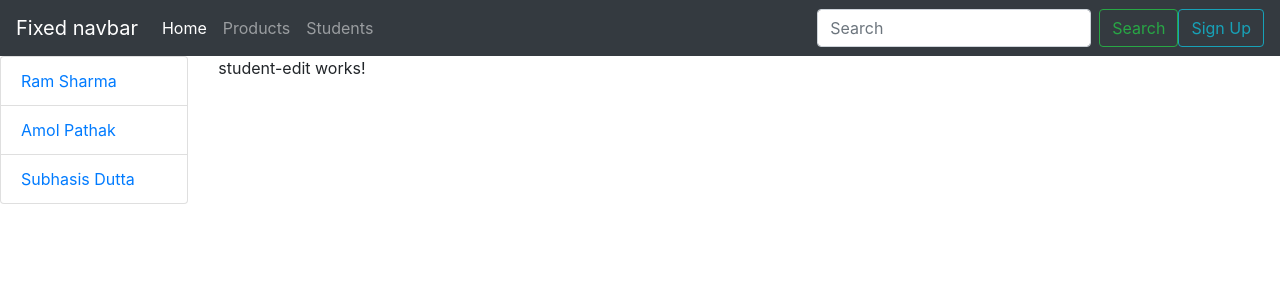
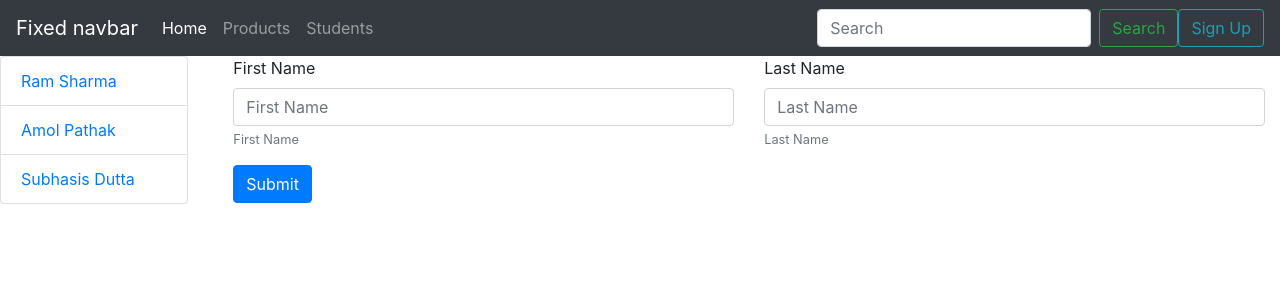
Before and after one commit to jrp1414/December2020Batch2, an Angular app: page /students/1/edit in a window 1280 px wide. Shown: the top 300 px of the page. Built offline with nearby package versions, Linux system fonts and the light colour scheme.

Commit message:
Reactive Forms Ex 1

```diff
--- a/src/app/app.module.ts
+++ b/src/app/app.module.ts
@@ -3,11 +3,9 @@ import { NgModule } from '@angular/core';
 import { FormsModule } from '@angular/forms';
 import { Route, RouterModule } from '@angular/router';
 
-import { AppComponent } from './app.component';
-import { StringInterpolationComponent } from './string-interpolation/string-interpolation.component';
-import { PropertyBindingComponent } from './property-binding/property-binding.component';
-import { EventBindingComponent } from './event-binding/event-binding.component';
-import { TwowayBindingComponent } from './twoway-binding/twoway-binding.component';
+import {AppComponent,EventBindingComponent,HeaderComponent,StringInterpolationComponent,
+        PropertyBindingComponent,TwowayBindingComponent,HomeComponent} from "./components.index";
+
 import { ProductsComponent } from './products/products.component';
 import { ProductThumbnailComponent } from './products/product-thumbnail/product-thumbnail.component';
 import { ShortenPipe } from './shared/pipes/shorten.pipe';
@@ -18,8 +16,6 @@ import { UnlessDirective } from './shared/directives/unless.directive';
 import { TempProductsComponent } from './temp-products/temp-products.component';
 import { LoggerService } from './services/logger.service';
 import { ProductService } from './services/product.service';
-import { HeaderComponent } from './header/header.component';
-import { HomeComponent } from './home/home.component';
 import { ProductDetailsComponent } from './product-details/product-details.component';
 import { StudentsModule } from './students/students.module';
 import { SignupComponent } from './signup/signup.component';
--- a/src/app/students/student-edit/student-edit.component.html
+++ b/src/app/students/student-edit/student-edit.component.html
@@ -1 +1,21 @@
-<p>student-edit works!</p>
+<div class="container">
+    <form [formGroup]="studentEditForm" (ngSubmit)="onSubmit()">
+        <div class="row">
+            <div class="col-md-6">
+                <div class="form-group">
+                  <label for="FirstName">First Name</label>
+                  <input type="text" class="form-control" formControlName="FirstName" id="FirstName" aria-describedby="helpId" placeholder="First Name">
+                  <small id="helpId" class="form-text text-muted">First Name</small>
+                </div>
+            </div>
+            <div class="col-md-6">
+                <div class="form-group">
+                    <label for="LastName">Last Name</label>
+                    <input type="text" class="form-control" id="LastName" formControlName="LastName" aria-describedby="helpId" placeholder="Last Name">
+                    <small id="helpId" class="form-text text-muted">Last Name</small>
+                  </div>
+            </div>
+        </div>
+        <button type="submit" class="btn btn-primary">Submit</button>
+    </form>
+</div>
--- a/src/app/students/student-edit/student-edit.component.ts
+++ b/src/app/students/student-edit/student-edit.component.ts
@@ -1,4 +1,5 @@
 import { Component, OnInit } from '@angular/core';
+import { FormControl, FormGroup } from '@angular/forms';
 
 @Component({
   selector: 'app-student-edit',
@@ -7,9 +8,21 @@ import { Component, OnInit } from '@angular/core';
 })
 export class StudentEditComponent implements OnInit {
 
+  studentEditForm:FormGroup;
+  // firstName:FormControl = new FormControl();
+  // lastName:FormControl = new FormControl();
+
   constructor() { }
 
   ngOnInit(): void {
+    this.studentEditForm = new FormGroup({
+      FirstName: new FormControl(),
+      LastName: new FormControl()
+    });
+  }
+
+  onSubmit(){
+    console.log(this.studentEditForm.value);
   }
 
 }
--- a/src/app/students/students.module.ts
+++ b/src/app/students/students.module.ts
@@ -1,5 +1,6 @@
 import { NgModule } from '@angular/core';
 import { CommonModule } from '@angular/common';
+import {ReactiveFormsModule} from "@angular/forms";
 import { RouterModule, Routes } from "@angular/router";
 import { StudentsComponent } from './students/students.component';
 import { StudentDetailsComponent } from './student-details/student-details.component';
@@ -27,6 +28,7 @@ const routes: Routes = [
   ],
   imports: [
     CommonModule,
+    ReactiveFormsModule,
     RouterModule.forChild(routes)
   ]
 })
```
Also changed, not shown: src/app/components.index.ts (added, +7 -0 lines).
